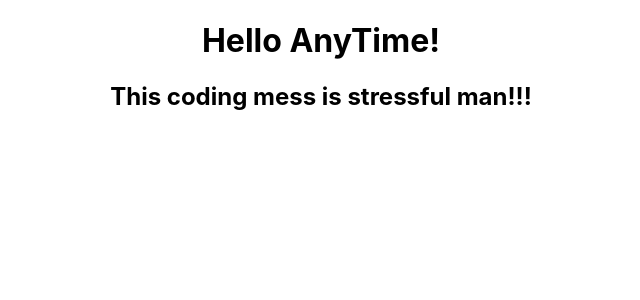
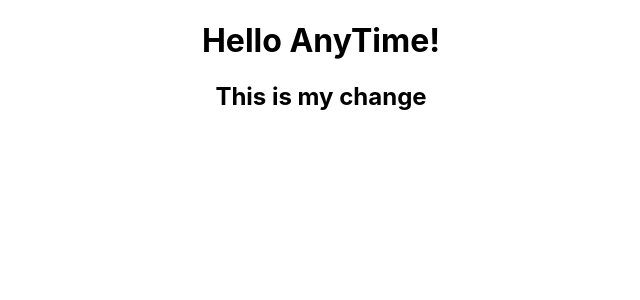
Before and after one commit to ckq-aws/donation_portal, a React (Create React App) app: page / in a window 1280 px wide. Shown: the top 300 px of the page, without its empty margins (319-959 px from the left). Built offline with nearby package versions, Linux system fonts and the light colour scheme.

Commit message:
This is a test

```diff
--- a/src/Hello.js
+++ b/src/Hello.js
@@ -4,7 +4,7 @@ function Greet() {
     return (
     <div>
         <h1>Hello AnyTime!</h1>
-        <h2>This coding mess is stressful man!!!</h2>
+        <h2>This is my change</h2>
     </div>
     )
 }
```
